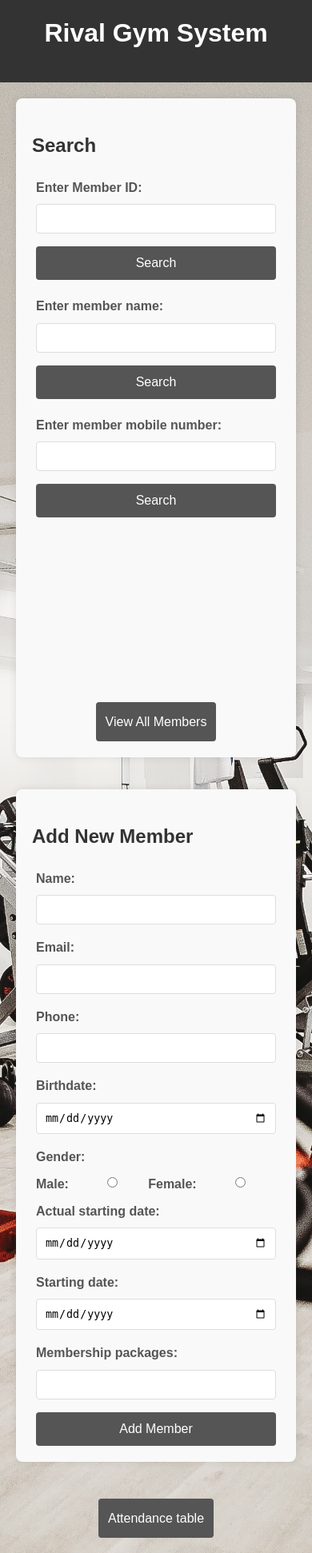
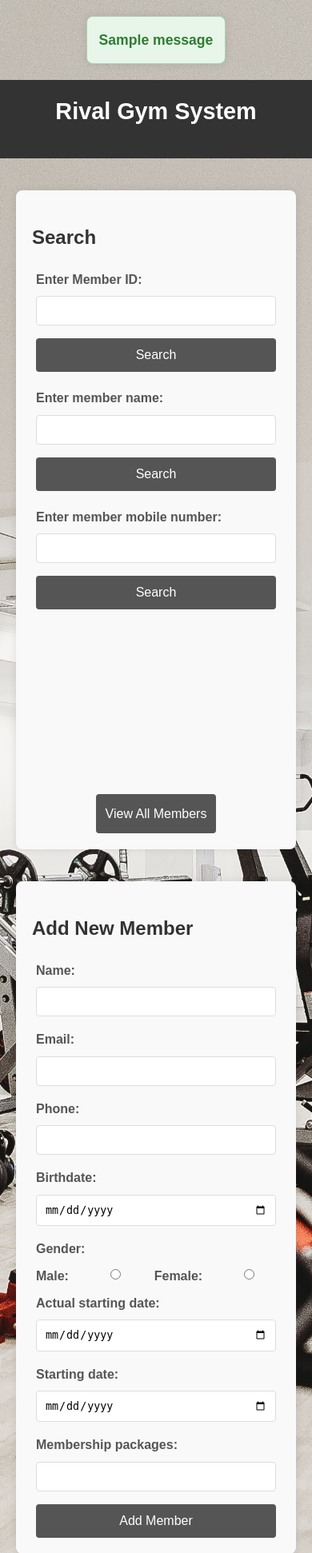
Before and after one commit to aAhmedbiram/system, a Flask app: page /home in a window 390 px wide. Shown: the top 1942 px of the page at 80% size. Run offline with Flask 3, Linux system fonts and the light colour scheme; one stand-in notice (Sample message) is shown; a database or web service that is not in the repository returns one stand-in record (values such as "Sample title"); some libraries are stand-ins or nearby versions.

Commit message:
feat: prevent duplicate members with flash message + safe ID increment
- Check email/phone before adding
- Show flash: 'Member already exists, ID: X'
- Use custom_id to avoid ID gaps
- Add flash messages in index.html with animation
- Support PostgreSQL with query_db

```diff
--- a/system_app/app.py
+++ b/system_app/app.py
@@ -86,7 +86,8 @@ def search_by_name():
         return render_template('result.html', name=name, data=member)
     return render_template('search.html')
 
-# === إضافة عضو ===
+
+
 @app.route("/add_member", methods=["POST"])
 def add_member_route():
     if request.method != "POST":
@@ -96,40 +97,55 @@ def add_member_route():
         # --- جلب البيانات ---
         member_name = request.form.get("member_name", "").strip().capitalize()
         if not member_name:
-            flash("الاسم مطلوب!", "error")
+            flash("Member name is required!", "error")
             return redirect(url_for("index"))
 
-        member_email = request.form.get("member_email", "").strip()
+        member_email = request.form.get("member_email", "").strip().lower()
         member_phone = request.form.get("member_phone", "").strip()
         birthdate_input = request.form.get("member_birthdate", "").strip()
-        member_age = calculate_age(birthdate_input)  # ← int دايمًا
+        member_age = calculate_age(birthdate_input) if birthdate_input else None
         member_birthdate = birthdate_input
         member_gender = request.form.get("choice", "").strip()
         member_actual_starting_date = request.form.get("member_actual_starting_date", "").strip()
         member_starting_date = request.form.get("member_starting_date", "").strip()
 
-        # --- الباقة ---
         user_input = request.form.get("member_membership_packages", "").strip()
         numeric_value, unit = ("", "")
         if user_input:
-            try:
-                parts = user_input.split(maxsplit=1)
-                numeric_value = parts[0]
-                unit = parts[1] if len(parts) > 1 else ""
-            except:
-                pass
+            parts = user_input.split(maxsplit=1)
+            numeric_value = parts[0]
+            unit = parts[1] if len(parts) > 1 else ""
 
         # --- الحسابات ---
         member_end_date = calculate_end_date(member_starting_date, numeric_value) or ""
-        member_membership_fees = membership_fees(user_input)  # ← float دايمًا
+        member_membership_fees = membership_fees(user_input)
         member_membership_status = compare_dates(member_end_date) or "غير معروف"
 
-        # --- إضافة العضو ---
-        new_member_id = add_member(
+        # --- 1. فحص التكرار ---
+        existing = query_db('''
+            SELECT id FROM members
+            WHERE email = %s OR phone = %s
+            LIMIT 1
+        ''', (member_email, member_phone), one=True)
+
+        if existing:
+            flash(
+                f"The member you tried to add is already a member. His ID is: <strong>{existing['id']}</strong>",
+                "error"
+            )
+            return redirect(url_for("index"))
+
+        # --- 2. جلب آخر ID ---
+        last_member = query_db('SELECT id FROM members ORDER BY id DESC LIMIT 1', one=True)
+        new_member_id = (last_member['id'] + 1) if last_member else 1
+
+        # --- 3. إضافة العضو الجديد ---
+        add_member(
             member_name, member_email, member_phone, member_age, member_gender,
             member_birthdate, member_actual_starting_date, member_starting_date,
             member_end_date, f"{numeric_value} {unit}", member_membership_fees,
-            member_membership_status
+            member_membership_status,
+            custom_id=new_member_id
         )
 
         # --- تنسيق التاريخ ---
@@ -141,19 +157,17 @@ def add_member_route():
             except:
                 formatted_date = member_actual_starting_date
 
-        flash("تم إضافة العضو بنجاح!", "success")
-        return redirect(url_for("add_member_done", new_member_id=new_member_id, formatted_date=formatted_date))
+        # --- نجاح ---
+        flash("Member added successfully!", "success")
+        return redirect(url_for("add_member_done",
+                                new_member_id=new_member_id,
+                                formatted_date=formatted_date))
 
     except Exception as e:
-        flash(f"خطأ: {str(e)}", "error")
+        flash(f"Error: {str(e)}", "error")
         return redirect(url_for("index"))
 
-@app.route("/add_member_done/<int:new_member_id>")
-def add_member_done(new_member_id):
-    formatted_date = request.args.get("formatted_date", "")
-    return render_template("add_member_done.html",
-                         new_member_id=new_member_id,
-                         formatted_date=formatted_date)
+
 
 @app.route("/all_members")
 def all_members():
--- a/system_app/queries.py
+++ b/system_app/queries.py
@@ -120,21 +120,37 @@ def query_db(query, args=(), one=False, commit=False):
 
 # === دوال الأعضاء (Members) ===
 def add_member(name, email, phone, age, gender, birthdate,
-               actual_starting_date, starting_date, end_date,
-               membership_packages, membership_fees, membership_status):
-    """إضافة عضو جديد"""
+                actual_starting_date, starting_date, end_date,
+                membership_packages, membership_fees, membership_status,
+                custom_id=None):
+    """إضافة عضو جديد مع دعم تخصيص الـ ID"""
     try:
-        result = query_db('''
-            INSERT INTO members
-            (name, email, phone, age, gender, birthdate, actual_starting_date,
-             starting_date, end_date, membership_packages, membership_fees, membership_status)
-            VALUES (%s, %s, %s, %s, %s, %s, %s, %s, %s, %s, %s, %s)
-            RETURNING id
-        ''', (
-            name, email, phone, age, gender, birthdate, actual_starting_date,
-            starting_date, end_date, membership_packages, membership_fees, membership_status
-        ), one=True, commit=True)
-        return result['id']
+        if custom_id is not None:
+            # لو في custom_id → نستخدمه
+            result = query_db('''
+                INSERT INTO members
+                (id, name, email, phone, age, gender, birthdate, actual_starting_date,
+                starting_date, end_date, membership_packages, membership_fees, membership_status)
+                VALUES (%s, %s, %s, %s, %s, %s, %s, %s, %s, %s, %s, %s, %s)
+                RETURNING id
+            ''', (
+                custom_id, name, email, phone, age, gender, birthdate, actual_starting_date,
+                starting_date, end_date, membership_packages, membership_fees, membership_status
+            ), one=True, commit=True)
+            return result['id']
+        else:
+            # لو مفيش → نستخدم الـ auto-increment
+            result = query_db('''
+                INSERT INTO members
+                (name, email, phone, age, gender, birthdate, actual_starting_date,
+                starting_date, end_date, membership_packages, membership_fees, membership_status)
+                VALUES (%s, %s, %s, %s, %s, %s, %s, %s, %s, %s, %s, %s)
+                RETURNING id
+            ''', (
+                name, email, phone, age, gender, birthdate, actual_starting_date,
+                starting_date, end_date, membership_packages, membership_fees, membership_status
+            ), one=True, commit=True)
+            return result['id']
     except Exception as e:
         print(f"DB Error in add_member: {e}")
         raise e
--- a/system_app/templates/index.html
+++ b/system_app/templates/index.html
@@ -35,6 +35,7 @@
         h1 {
             color: white;
             margin-bottom: 10px;
+            font-size: 1.8em;
         }
         h2, h3 {
             color: #333;
@@ -45,6 +46,8 @@
             flex-wrap: wrap;
             justify-content: space-between;
             max-width: 900px;
+            width: 100%;
+            padding: 20px;
         }
         section {
             width: 45%;
@@ -72,9 +75,10 @@
             text-decoration: none;
             font-size: 16px;
             border-radius: 4px;
+            transition: background-color 0.3s;
         }
         button:hover {
-            background-color: #555;
+            background-color: #000;
         }
         .all-members-btn {
             background-color: #555;
@@ -86,9 +90,10 @@
             font-size: 16px;
             border-radius: 4px;
             display: inline-block;
+            transition: background-color 0.3s;
         }
         .all-members-btn:hover {
-            background-color: black;
+            background-color: #000;
         }
         .logo {
             margin: 20px auto;
@@ -141,6 +146,7 @@
             border-radius: 4px;
             cursor: pointer;
             text-decoration: none;
+            transition: background-color 0.3s;
         }
         .search-member-id-button:hover,
         .search-member-name-button:hover,
@@ -148,7 +154,7 @@
         .search-member-phone-button:hover,
         .logout:hover,
         .attendance-btn:hover {
-            background-color: black;
+            background-color: #000;
         }
         .label_gender {
             margin-bottom: 8px;
@@ -158,6 +164,7 @@
         .gender-radio-group {
             display: flex;
             align-items: center;
+            gap: 15px;
         }
         .label_male,
         .label_female {
@@ -167,9 +174,48 @@
         .female-radio {
             margin-bottom: 16px;
         }
+
+        /* Flash Messages */
+        .flash-message {
+            padding: 15px;
+            margin: 20px auto;
+            max-width: 600px;
+            border-radius: 8px;
+            font-weight: bold;
+            text-align: center;
+            box-shadow: 0 0 10px rgba(0,0,0,0.1);
+            font-size: 1.1em;
+            animation: fadeIn 0.5s ease;
+        }
+        .flash-message.error {
+            background-color: #ffebee;
+            color: #c62828;
+            border: 1px solid #ef9a9a;
+        }
+        .flash-message.success {
+            background-color: #e8f5e9;
+            color: #2e7d32;
+            border: 1px solid #a5d6a7;
+        }
+        @keyframes fadeIn {
+            from { opacity: 0; transform: translateY(-10px); }
+            to { opacity: 1; transform: translateY(0); }
+        }
     </style>
 </head>
 <body>
+
+    <!-- Flash Messages -->
+    {% with messages = get_flashed_messages(with_categories=true) %}
+      {% if messages %}
+        {% for category, message in messages %}
+          <div class="flash-message {{ category }}">
+            {{ message | safe }}
+          </div>
+        {% endfor %}
+      {% endif %}
+    {% endwith %}
+
     <header>
         <h1>Rival Gym System</h1>
         <div class="logo"></div>
```
